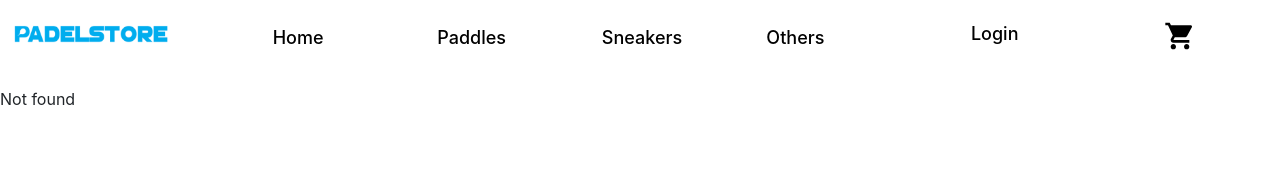
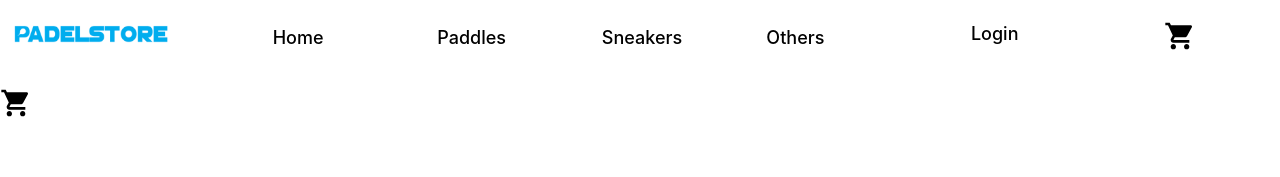
Before and after one commit to jeimon83/react-app, a React (Create React App) app: page /cart in a window 1280 px wide. Before the commit this address had no page. Shown: the top 177 px of the page. Built offline with nearby package versions, Linux system fonts and the light colour scheme; the HTML template or start-up script is replaced by a standard one.

Commit message:
working cart checkout button

```diff
--- a/src/App.js
+++ b/src/App.js
@@ -4,6 +4,7 @@ import 'bootstrap/dist/css/bootstrap.min.css';
 import Navbar from "./components/navbar/Navbar.js";
 import ItemDetailContainer from './containers/ItemDetailContainer';
 import ItemDetail from './components/itemdetail/ItemDetail';
+import Cart from './components/cart/Cart';
 
 const App = () => {
 
@@ -19,6 +20,7 @@ const App = () => {
         <Route exact path = "/:category/:handle" >
           <ItemDetail />
         </Route>
+        <Route exact path = "/cart" component={Cart} />
         <Route path="*" children={<div>Not found</div>} />
       </Switch>
       {/* <button onClick={mostrarEvento}>Evento</button> */}
--- a/src/components/cart/Cart.js
+++ b/src/components/cart/Cart.js
@@ -1,9 +1,14 @@
 import ShoppingCartIcon from '@material-ui/icons/ShoppingCart';
+import { useParams } from 'react-router-dom'
 import './style.css'
 
 const Cart = () => {
+
+  const { handle }  = useParams();
   return (
-    <a href="#cart" className="cart"><ShoppingCartIcon/></a>
+    <>
+      <a href="#cart" className="cart"><ShoppingCartIcon/></a>
+    </>
   );
 }
 export default Cart;
--- a/src/components/checkoutbtn/CheckoutBtn.js
+++ b/src/components/checkoutbtn/CheckoutBtn.js
@@ -1,12 +1,15 @@
 import Button from '@material-ui/core/Button';
+import { Link } from 'react-router-dom'
 
 const CheckoutBtn = () => {
 
   return (
     <>
-      <Button variant="contained" color="secondary" disableElevation >
-        Checkout
-      </Button>
+      <Link to="/cart">
+        <Button variant="contained" color="secondary" disableElevation >
+          Checkout
+        </Button>
+      </Link>
     </>
   );
 };
```
Also changed, not shown: 1 other file (tests, documents, lock files or other folders).
